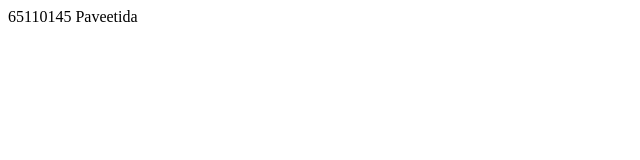
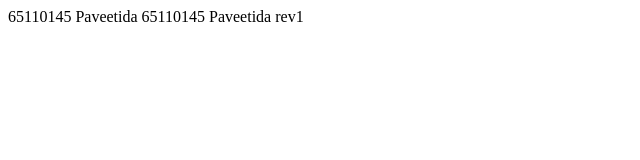
Before and after one commit to nongwawa/git102_wawa, a plain HTML site: page index.html in a window 1280 px wide. Shown: the whole page, without its empty margins (0-640 px from the left). Drawn offline with Linux system fonts and the light colour scheme.

Commit message:
Update index.html

```diff
--- a/index.html
+++ b/index.html
@@ -7,5 +7,6 @@
 </head>
 <body>
     65110145 Paveetida
+    65110145 Paveetida rev1
 </body>
 </html>
```
